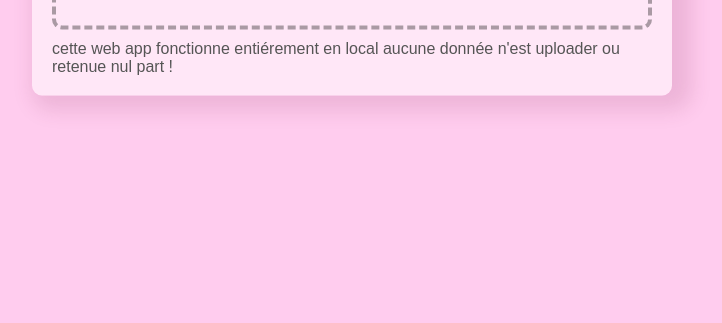
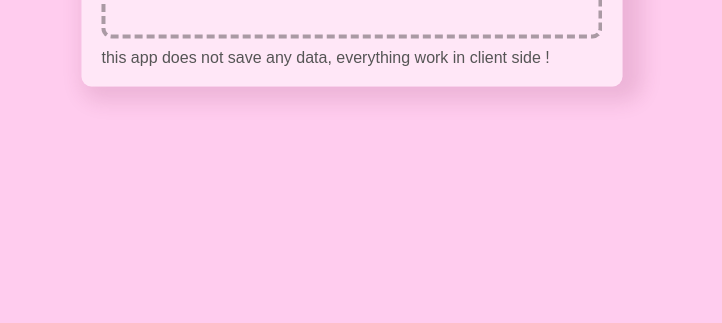
Before and after one commit to Aghathis/PngTuberPilot.github.io, a plain HTML site: page index.html in a window 1280 px wide. Shown: the part 477-800 px from the top of the page, without its empty margins (288-1010 px from the left). Drawn offline with nearby package versions, Linux system fonts and the light colour scheme.

Commit message:
message translation
message client side translation

```diff
--- a/index.html
+++ b/index.html
@@ -103,7 +103,7 @@
 				</div>
 				<input type='file' class='configfileuploader d-none' onchange='loadConfigFile(this)' accept='.zip' multiple='false'/>
 				<div style='font-size:16px;padding-top:10px;'>
-					cette web app fonctionne entiérement en local aucune donnée n'est uploader ou retenue nul part !
+					this app does not save any data, everything work in client side !
 				</div>
 		</div>
 		<div class='d-none app_tuber' style="display:flex;">
```
